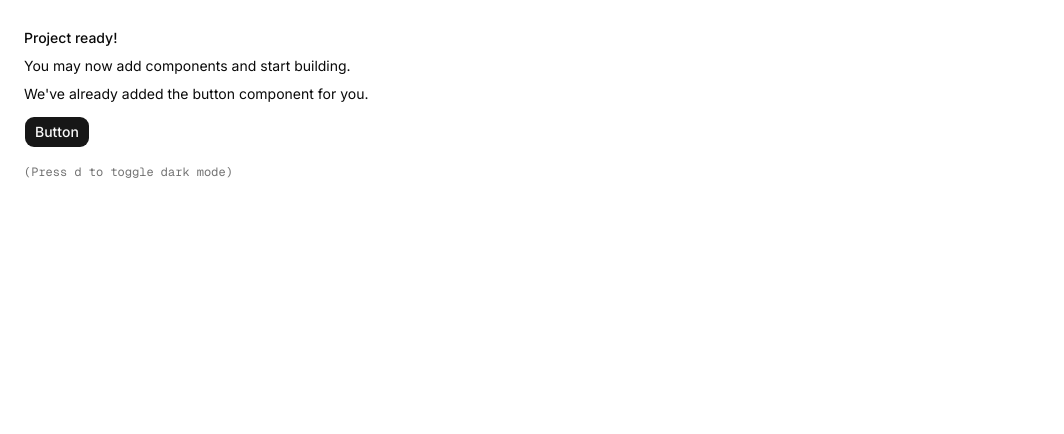
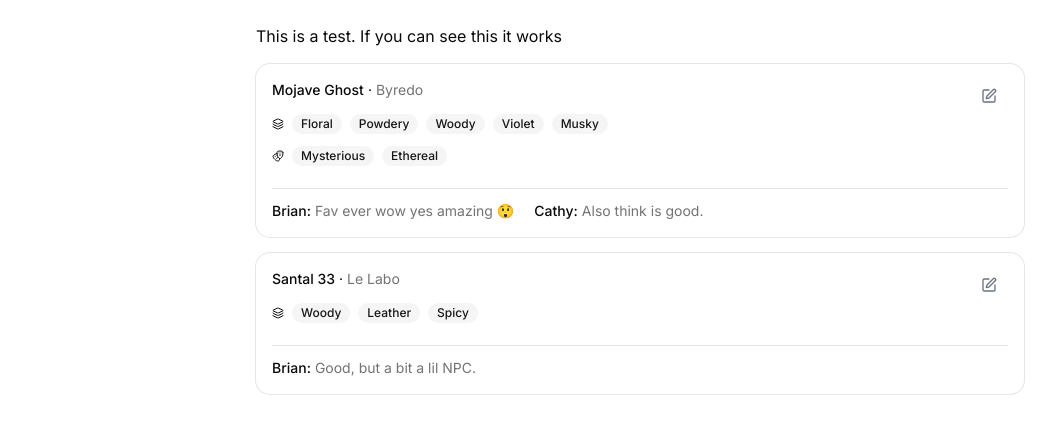
Before and after one commit to bchen574/fragrance-tracker, a Next.js app: page / in a window 1280 px wide. Shown: the top 434 px of the page, without its empty margins (0-1064 px from the left). Built offline with nearby package versions, Linux system fonts and the light colour scheme.

Commit message:
Initial commit

```diff
--- a/app/globals.css
+++ b/app/globals.css
@@ -121,7 +121,7 @@
     @apply border-border outline-ring/50;
   }
   body {
-    @apply bg-background text-foreground;
+    @apply text-foreground;
   }
   html {
     @apply font-sans;
--- a/app/page.tsx
+++ b/app/page.tsx
@@ -1,18 +1,15 @@
 import { Button } from "@/components/ui/button"
+import { FragranceCard } from "@/components/fragrance-card"
+import { fragrances } from "@/data/mock-fragrances"
 
 export default function Page() {
   return (
-    <div className="flex min-h-svh p-6">
-      <div className="flex max-w-md min-w-0 flex-col gap-4 text-sm leading-loose">
-        <div>
-          <h1 className="font-medium">Project ready!</h1>
-          <p>You may now add components and start building.</p>
-          <p>We&apos;ve already added the button component for you.</p>
-          <Button className="mt-2">Button</Button>
-        </div>
-        <div className="font-mono text-xs text-muted-foreground">
-          (Press <kbd>d</kbd> to toggle dark mode)
-        </div>
+    <div className="justify flex min-h-svh w-full flex-col items-center p-6">
+      <div className="flex w-full max-w-3xl flex-col gap-4">
+        <p>This is a test. If you can see this it works</p>
+        {fragrances.map((fragrance) => (
+          <FragranceCard key={fragrance.id} {...fragrance} />
+        ))}
       </div>
     </div>
   )
--- /dev/null
+++ b/components/fragrance-card.tsx
@@ -0,0 +1,87 @@
+import {
+  Card,
+  CardAction,
+  CardContent,
+  CardDescription,
+  CardFooter,
+  CardHeader,
+  CardTitle,
+} from "@/components/ui/card"
+import { Button } from "@/components/ui/button"
+import { Separator } from "@/components/ui/separator"
+
+import { Fragrance } from "@/types/fragrance"
+
+import { Badge } from "@/components/ui/badge"
+
+import { SquarePen, Flower, Layers, Drama } from "lucide-react"
+
+export function FragranceCard({
+  brand,
+  name,
+  accords,
+  review,
+  character,
+}: Fragrance) {
+  return (
+    <Card className="w-full">
+      <CardHeader>
+        <div className="flex flex-col gap-3">
+          <div className="align-center flex flex-row gap-1">
+            <h4 className="font-medium">{name}</h4>
+            <h4>·</h4>
+            <h4 className="text-muted-foreground">{brand}</h4>
+          </div>
+
+          <div className="flex flex-col gap-x-6 gap-y-2">
+            {accords && (
+              <div className="gapx-x-2 flex flex-wrap items-center gap-2">
+                <Layers className="w-3" />
+                {accords.map((accord) => (
+                  <Badge key={accord} variant="secondary">
+                    {accord}
+                  </Badge>
+                ))}
+              </div>
+            )}
+
+            {character && (
+              <div className="flex flex-wrap items-center gap-2">
+                <Drama className="w-3" />
+                {character?.map((char) => (
+                  <Badge key={char} variant="secondary">
+                    {char}
+                  </Badge>
+                ))}
+              </div>
+            )}
+          </div>
+        </div>
+
+        <CardAction>
+          <Button variant="ghost" className="text-gray-500">
+            <SquarePen />
+          </Button>
+        </CardAction>
+      </CardHeader>
+      <CardContent className="flex flex-col gap-4">
+        {review && (
+          <div className="flex w-full flex-col gap-2">
+            <Separator />
+            <div className="flex flex-row gap-5 pt-1">
+              {review.map((review) => (
+                <div
+                  className="flex flex-row items-center gap-1"
+                  key={review.user}
+                >
+                  <div className="font-medium">{review.user}:</div>
+                  <p className="text-muted-foreground">{review.text}</p>
+                </div>
+              ))}
+            </div>
+          </div>
+        )}
+      </CardContent>
+    </Card>
+  )
+}
--- /dev/null
+++ b/components/ui/badge.tsx
@@ -0,0 +1,51 @@
+import { mergeProps } from "@base-ui/react/merge-props"
+import { useRender } from "@base-ui/react/use-render"
+import { cva, type VariantProps } from "class-variance-authority"
+import { cn } from "cn"
+
+const badgeVariants = cva(
+  "group/badge inline-flex h-5 w-fit shrink-0 items-center justify-center gap-1 overflow-hidden rounded-4xl border border-transparent px-2 py-0.5 text-xs font-medium whitespace-nowrap transition-all focus-visible:border-ring focus-visible:ring-[3px] focus-visible:ring-ring/50 has-data-[icon=inline-end]:pr-1.5 has-data-[icon=inline-start]:pl-1.5 aria-invalid:border-destructive aria-invalid:ring-destructive/20 dark:aria-invalid:ring-destructive/40 [&>svg]:pointer-events-none [&>svg]:size-3!",
+  {
+    variants: {
+      variant: {
+        default: "bg-primary text-primary-foreground [a]:hover:bg-primary/80",
+        secondary:
+          "bg-secondary text-secondary-foreground [a]:hover:bg-secondary/80",
+        destructive:
+          "bg-destructive/10 text-destructive focus-visible:ring-destructive/20 dark:bg-destructive/20 dark:focus-visible:ring-destructive/40 [a]:hover:bg-destructive/20",
+        outline:
+          "border-border text-foreground [a]:hover:bg-muted [a]:hover:text-muted-foreground",
+        ghost:
+          "hover:bg-muted hover:text-muted-foreground dark:hover:bg-muted/50",
+        link: "text-primary underline-offset-4 hover:underline",
+      },
+    },
+    defaultVariants: {
+      variant: "default",
+    },
+  }
+)
+
+function Badge({
+  className,
+  variant = "default",
+  render,
+  ...props
+}: useRender.ComponentProps<"span"> & VariantProps<typeof badgeVariants>) {
+  return useRender({
+    defaultTagName: "span",
+    props: mergeProps<"span">(
+      {
+        className: cn(badgeVariants({ variant }), className),
+      },
+      props
+    ),
+    render,
+    state: {
+      slot: "badge",
+      variant,
+    },
+  })
+}
+
+export { Badge, badgeVariants }
--- /dev/null
+++ b/components/ui/card.tsx
@@ -0,0 +1,102 @@
+import * as React from "react"
+import { cn } from "cn"
+
+function Card({
+  className,
+  size = "default",
+  ...props
+}: React.ComponentProps<"div"> & { size?: "default" | "sm" }) {
+  return (
+    <div
+      data-slot="card"
+      data-size={size}
+      className={cn(
+        "group/card flex flex-col gap-(--card-spacing) overflow-hidden rounded-xl bg-card py-(--card-spacing) text-sm text-card-foreground ring-1 ring-foreground/10 [--card-spacing:--spacing(4)] has-data-[slot=card-footer]:pb-0 has-[>img:first-child]:pt-0 data-[size=sm]:[--card-spacing:--spacing(3)] data-[size=sm]:has-data-[slot=card-footer]:pb-0 *:[img:first-child]:rounded-t-xl *:[img:last-child]:rounded-b-xl",
+        className
+      )}
+      {...props}
+    />
+  )
+}
+
+function CardHeader({ className, ...props }: React.ComponentProps<"div">) {
+  return (
+    <div
+      data-slot="card-header"
+      className={cn(
+        "group/card-header @container/card-header grid auto-rows-min items-start gap-1 rounded-t-xl px-(--card-spacing) has-data-[slot=card-action]:grid-cols-[1fr_auto] has-data-[slot=card-description]:grid-rows-[auto_auto] [.border-b]:pb-(--card-spacing)",
+        className
+      )}
+      {...props}
+    />
+  )
+}
+
+function CardTitle({ className, ...props }: React.ComponentProps<"div">) {
+  return (
+    <div
+      data-slot="card-title"
+      className={cn(
+        "font-heading text-base leading-snug font-medium group-data-[size=sm]/card:text-sm",
+        className
+      )}
+      {...props}
+    />
+  )
+}
+
+function CardDescription({ className, ...props }: React.ComponentProps<"div">) {
+  return (
+    <div
+      data-slot="card-description"
+      className={cn("text-sm text-muted-foreground", className)}
+      {...props}
+    />
+  )
+}
+
+function CardAction({ className, ...props }: React.ComponentProps<"div">) {
+  return (
+    <div
+      data-slot="card-action"
+      className={cn(
+        "col-start-2 row-span-2 row-start-1 self-start justify-self-end",
+        className
+      )}
+      {...props}
+    />
+  )
+}
+
+function CardContent({ className, ...props }: React.ComponentProps<"div">) {
+  return (
+    <div
+      data-slot="card-content"
+      className={cn("px-(--card-spacing)", className)}
+      {...props}
+    />
+  )
+}
+
+function CardFooter({ className, ...props }: React.ComponentProps<"div">) {
+  return (
+    <div
+      data-slot="card-footer"
+      className={cn(
+        "flex items-center rounded-b-xl border-t bg-muted/50 p-(--card-spacing)",
+        className
+      )}
+      {...props}
+    />
+  )
+}
+
+export {
+  Card,
+  CardHeader,
+  CardFooter,
+  CardTitle,
+  CardAction,
+  CardDescription,
+  CardContent,
+}
--- /dev/null
+++ b/components/ui/separator.tsx
@@ -0,0 +1,24 @@
+"use client"
+
+import { Separator as SeparatorPrimitive } from "@base-ui/react/separator"
+import { cn } from "cn"
+
+function Separator({
+  className,
+  orientation = "horizontal",
+  ...props
+}: SeparatorPrimitive.Props) {
+  return (
+    <SeparatorPrimitive
+      data-slot="separator"
+      orientation={orientation}
+      className={cn(
+        "shrink-0 bg-border data-horizontal:h-px data-horizontal:w-full data-vertical:w-px data-vertical:self-stretch",
+        className
+      )}
+      {...props}
+    />
+  )
+}
+
+export { Separator }
--- /dev/null
+++ b/data/mock-fragrances.ts
@@ -0,0 +1,22 @@
+import type { Fragrance } from "@/types/fragrance"
+
+export const fragrances: Fragrance[] = [
+  {
+    id: 1,
+    brand: "Byredo",
+    name: "Mojave Ghost",
+    accords: ["Floral", "Powdery", "Woody", "Violet", "Musky"],
+    character: ["Mysterious", "Ethereal"],
+    review: [
+      { user: "Brian", text: "Fav ever wow yes amazing 😲" },
+      { user: "Cathy", text: "Also think is good." },
+    ],
+  },
+  {
+    id: 2,
+    brand: "Le Labo",
+    name: "Santal 33",
+    accords: ["Woody", "Leather", "Spicy"],
+    review: [{ user: "Brian", text: "Good, but a bit a lil NPC." }],
+  },
+]
--- /dev/null
+++ b/types/fragrance.ts
@@ -0,0 +1,8 @@
+export type Fragrance = {
+  id: number
+  brand: string
+  name: string
+  accords: string[]
+  character?: string[]
+  review?: { user: string; text: string }[]
+}
```
Lines whose indentation alone changed are shown as unchanged.
